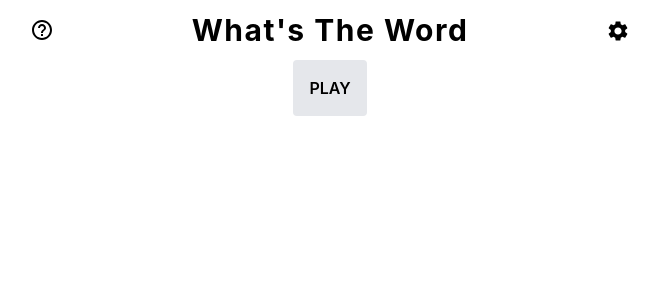
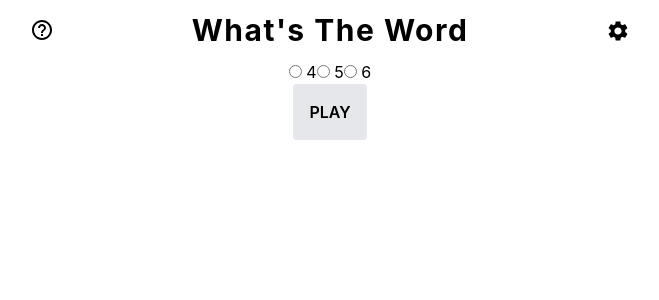
Before and after one commit to cis3296f22/prj-04-whatstheword, a React (Create React App) app: page / in a window 1280 px wide. Shown: the top 300 px of the page, without its empty margins (310-969 px from the left). Built offline with nearby package versions, Linux system fonts and the light colour scheme.

Commit message:
Implemented functions for setting/passing length in Game

```diff
--- a/src/components/Board/index.jsx
+++ b/src/components/Board/index.jsx
@@ -1,8 +1,6 @@
 import { useEffect, useState } from "react";
 import Box from "../Box";
 import words from "../../words";
-
-const DEFAULT_WORD_LENGTH = 5;
 
 const defaultLetters = [];
 "abcdefghijklmnopqrstuvwxyz".split("").forEach((i) => {
@@ -33,7 +31,7 @@ const generateDefaultBoard = (wordLength) => {
 // const message --> Relays message to display
 
 function Board(props) {
-  const [wordLength, setWordLength] = useState(DEFAULT_WORD_LENGTH);
+  const [wordLength, setWordLength] = useState(props.length)
   const [correctWord, setCorrectWord] = useState(chooseCorrectWord(wordLength));
   const [board, setBoard] = useState(generateDefaultBoard(wordLength));
   useEffect(() => {
--- a/src/components/Game/index.jsx
+++ b/src/components/Game/index.jsx
@@ -9,9 +9,12 @@ import NavBar from "../NavBar";
 import styles from "./style.module.css";
 import { useMainMenu } from "./useMainMenu";
 
+const DEFAULT_WORD_LENGTH = 5;
+
 // Putting the WhatstheWord Game together, using the other components (Board, Keyboard, etc) together
 function Game(props) {
   const [mainMenu, setMainMenu, hideMainMenu] = useMainMenu();
+  const [length, setLength] = useState(DEFAULT_WORD_LENGTH);
   const [letter, setLetter] = useState();
   const [changed, setChanged] = useState(false);
   const [letters, setLetters] = useState({});
@@ -24,6 +27,17 @@ function Game(props) {
   const [purple, setPurple] = useState(false);
 
   const start = () => hideMainMenu();
+
+  // Changes length of word
+  const changeLength4 = () => {
+    setLength(4);
+  }
+  const changeLength5 = () => {
+    setLength(5);
+  }
+  const changeLength6 = () => {
+    setLength(6);
+  }
 
   // Putting the input, the letters, in order to guess and enter the word
   const onClickDown = (event) => {
@@ -83,12 +97,13 @@ function Game(props) {
         <NavBar help={setHelp} darkness={setDark} dark={dark} blueness={setBlue} blue={blue} redness={setRed} red={red} purpleness={setPurple} purple={purple} />
         {mainMenu ? (
           <div>
-            <Menu onClick={start}/>
+            <Menu onClick={start} changeLength4={changeLength4} changeLength5={changeLength5} changeLength6={changeLength6}/>
           </div>
         ) : (
           <div>
             <hr />
             <Board
+              length={length}
               letter={letter}
               clicks={clicked}
               letters={LettersHandler}
--- a/src/components/Menu/index.jsx
+++ b/src/components/Menu/index.jsx
@@ -1,12 +1,19 @@
-import { useEffect, useState } from "react";
+import { useCallback, useEffect, useState } from "react";
 import Game from "../Game";
 
-const Menu = ({ onClick }) => (
-  <div className="flex flex-col items-center w-100 pb-5">
+function Menu({ onClick, changeLength4, changeLength5, changeLength6 }) {
+  return (
+    <div className="flex flex-col items-center w-100 pb-5">
+    <div>
+      <input className="big" type="radio" name="length" onChange={changeLength4} value={4} /> 4
+      <input type="radio" name="length" onChange={changeLength5} value={5} /> 5
+      <input type="radio" name="length" onChange={changeLength6} value={6} /> 6
+    </div>
     <button className="p-2 sm:p-4 bg-gray-200 hover:bg-gray-300 h-14 300 grid items-center rounded font-semibold cursor-pointer" onClick={onClick}>
       PLAY
     </button>
-  </div>
-);
+    </div>
+  )
+}
 
-export default Menu;
+export default Menu
```
